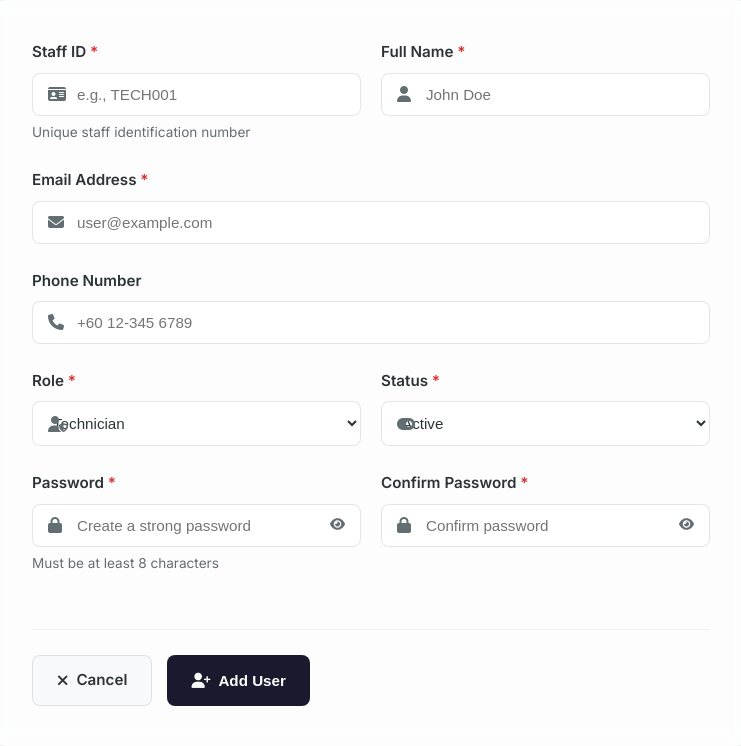
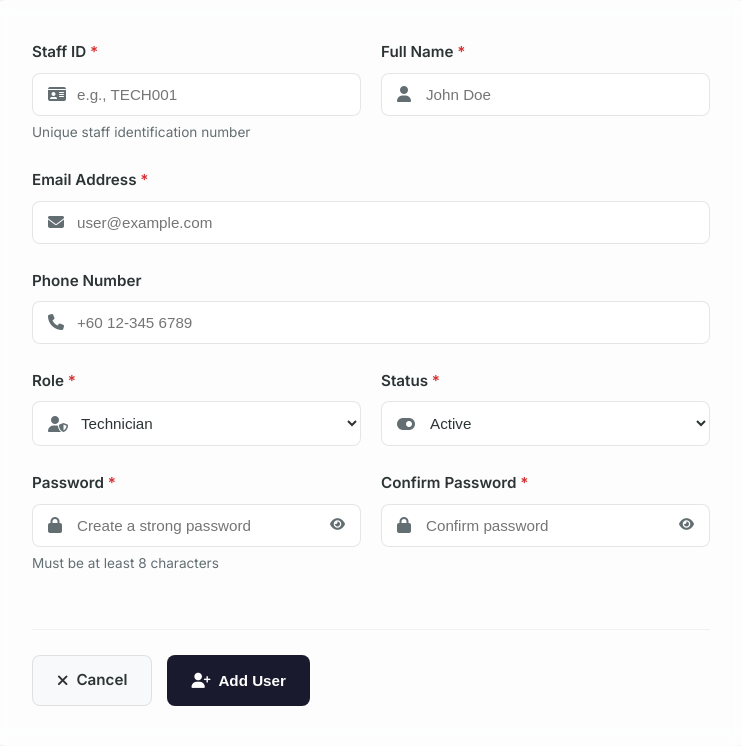
Before and after one commit to Feekkk/php-nextgenitventory, a PHP site: page /admin/AddUser.php in a window 1280 px wide. Shown: the part 182-928 px from the top of the page, without its empty margins (269-1010 px from the left). Run offline with PHP 8.4, Linux system fonts and the light colour scheme; the visitor is signed in with stand-in values (Sample User, id 1).

Commit message:
redesign add user page

```diff
--- a/admin/AddUser.php
+++ b/admin/AddUser.php
@@ -183,8 +183,16 @@ if ($_SERVER['REQUEST_METHOD'] === 'POST') {
         }
 
         .form-group select {
-            padding-left: 16px;
+            padding-left: 44px;
             cursor: pointer;
+        }
+
+        .input-wrapper .input-icon {
+            pointer-events: none;
+        }
+
+        .input-wrapper select {
+            padding-left: 44px !important;
         }
 
         .form-group input:focus,
```
Also changed, not shown: 2 other files.
